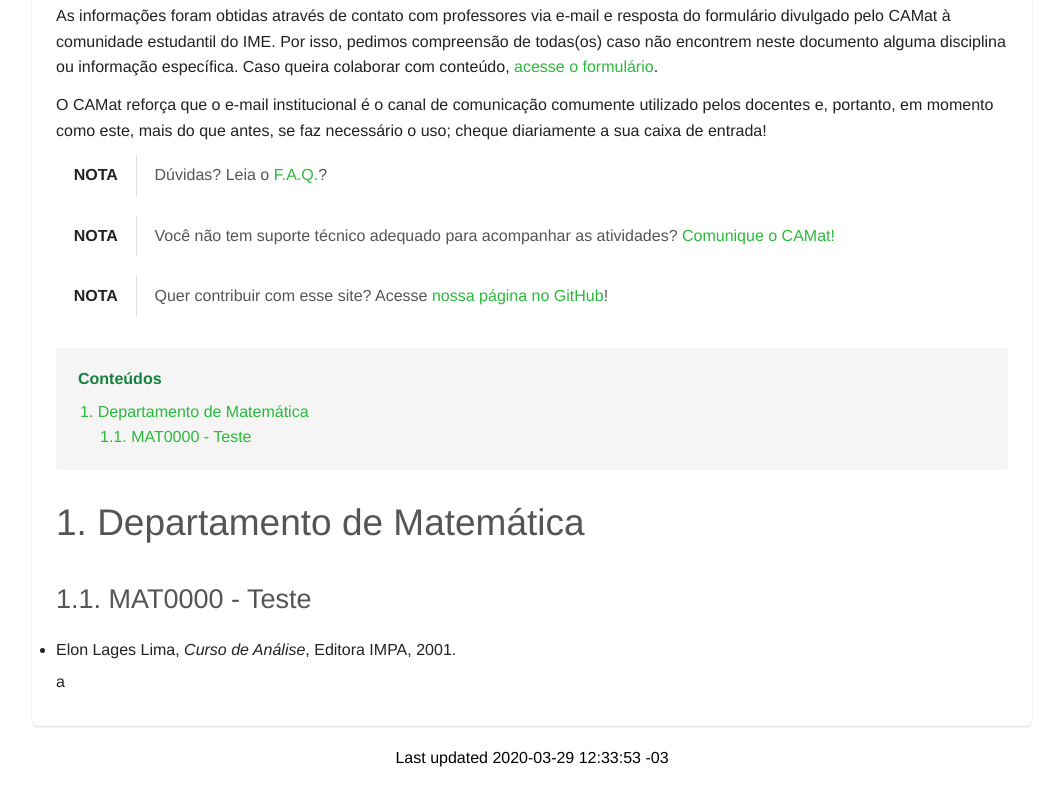
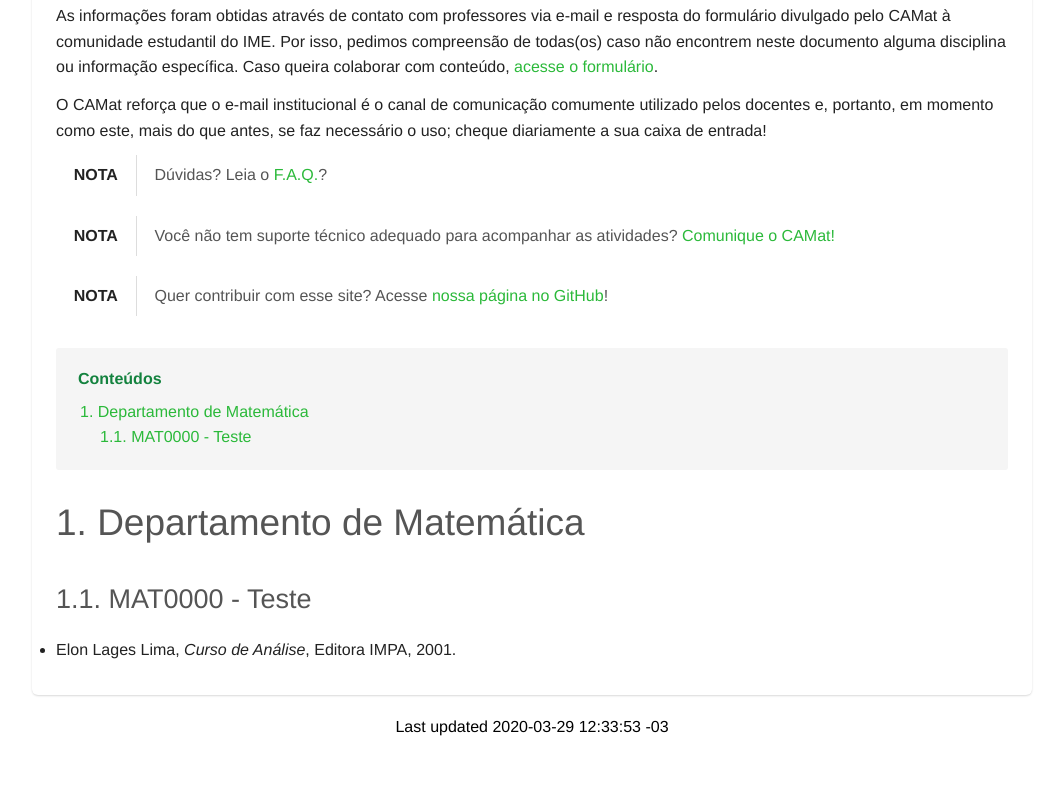
Before and after one commit to camat-usp/Referencias-Bibliograficas, a plain HTML site: page index.html in a window 1280 px wide. Shown: the part 325-1130 px from the top of the page, without its empty margins (108-1171 px from the left). Drawn offline with Linux system fonts and the light colour scheme; a web font is replaced by a local one.

```diff
--- a/index.html
+++ b/index.html
@@ -102,7 +102,7 @@ Quer contribuir com esse site? Acesse
 <li>
 <p>Elon Lages Lima, <em>Curso de Análise</em>, Editora IMPA, 2001.</p>
 <div class="paragraph">
-<p>a</p>
+<p></p>
 </div>
 </li>
 </ul>
```
Also changed, not shown: 1 other file.
